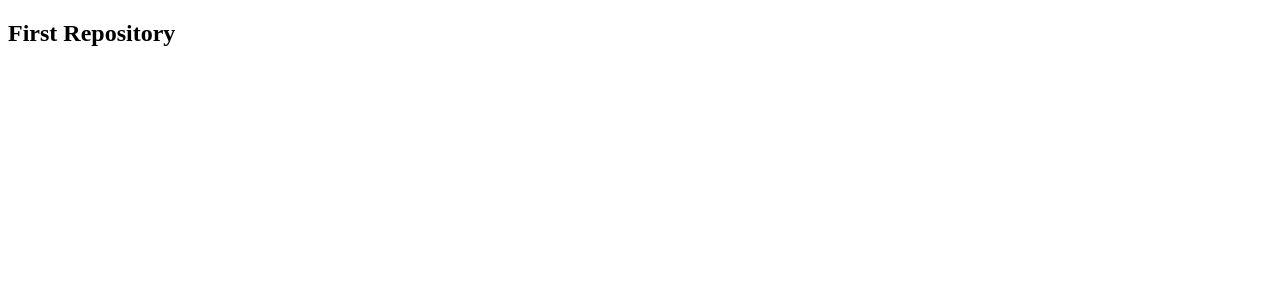
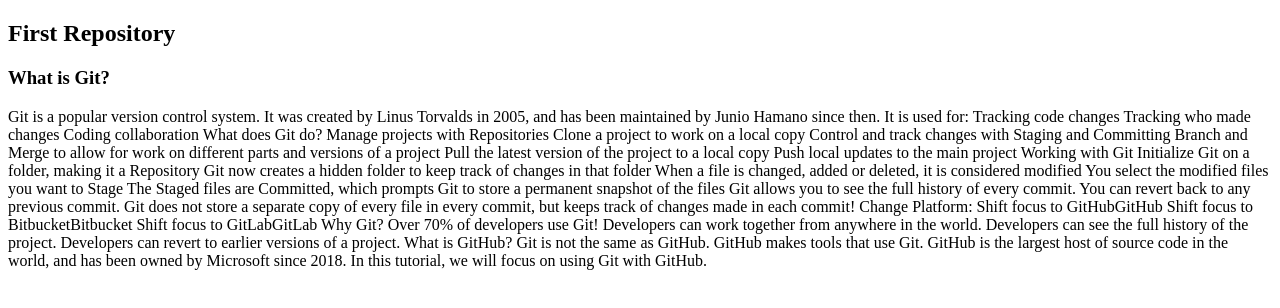
Before and after one commit to Moon-110/first-repository, a plain HTML site: page index.html in a window 1280 px wide. Drawn offline with Linux system fonts and the light colour scheme.

Commit message:
third commit

```diff
--- a/index.html
+++ b/index.html
@@ -7,5 +7,43 @@
 </head>
 <body>
     <h2>First Repository</h2>
+    <h3>What is Git?</h3>
+        <p>Git is a popular version control system. It was created by Linus Torvalds in 2005, and has been maintained by Junio Hamano since then.
+
+        It is used for:
+
+        Tracking code changes
+        Tracking who made changes
+        Coding collaboration
+        What does Git do?
+        Manage projects with Repositories
+        Clone a project to work on a local copy
+        Control and track changes with Staging and Committing
+        Branch and Merge to allow for work on different parts and versions of a project
+        Pull the latest version of the project to a local copy
+        Push local updates to the main project
+        Working with Git
+        Initialize Git on a folder, making it a Repository
+        Git now creates a hidden folder to keep track of changes in that folder
+        When a file is changed, added or deleted, it is considered modified
+        You select the modified files you want to Stage
+        The Staged files are Committed, which prompts Git to store a permanent snapshot of the files
+        Git allows you to see the full history of every commit.
+        You can revert back to any previous commit.
+        Git does not store a separate copy of every file in every commit, but keeps track of changes made in each commit!
+        Change Platform:
+        Shift focus to GitHubGitHub
+        Shift focus to BitbucketBitbucket
+        Shift focus to GitLabGitLab
+        Why Git?
+        Over 70% of developers use Git!
+        Developers can work together from anywhere in the world.
+        Developers can see the full history of the project.
+        Developers can revert to earlier versions of a project.
+        What is GitHub?
+        Git is not the same as GitHub.
+        GitHub makes tools that use Git.
+        GitHub is the largest host of source code in the world, and has been owned by Microsoft since 2018.
+        In this tutorial, we will focus on using Git with GitHub.</p>
 </body>
 </html>
```
